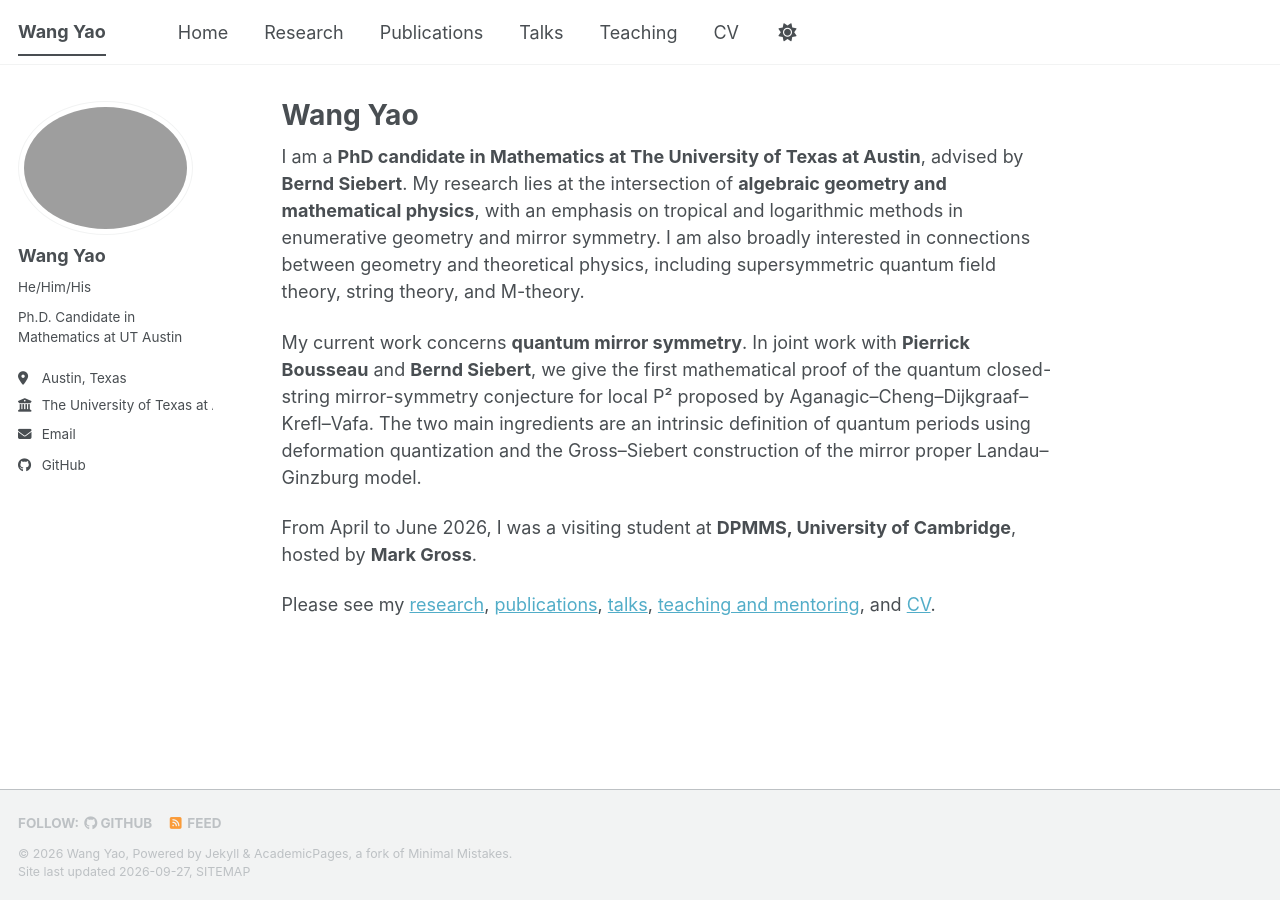
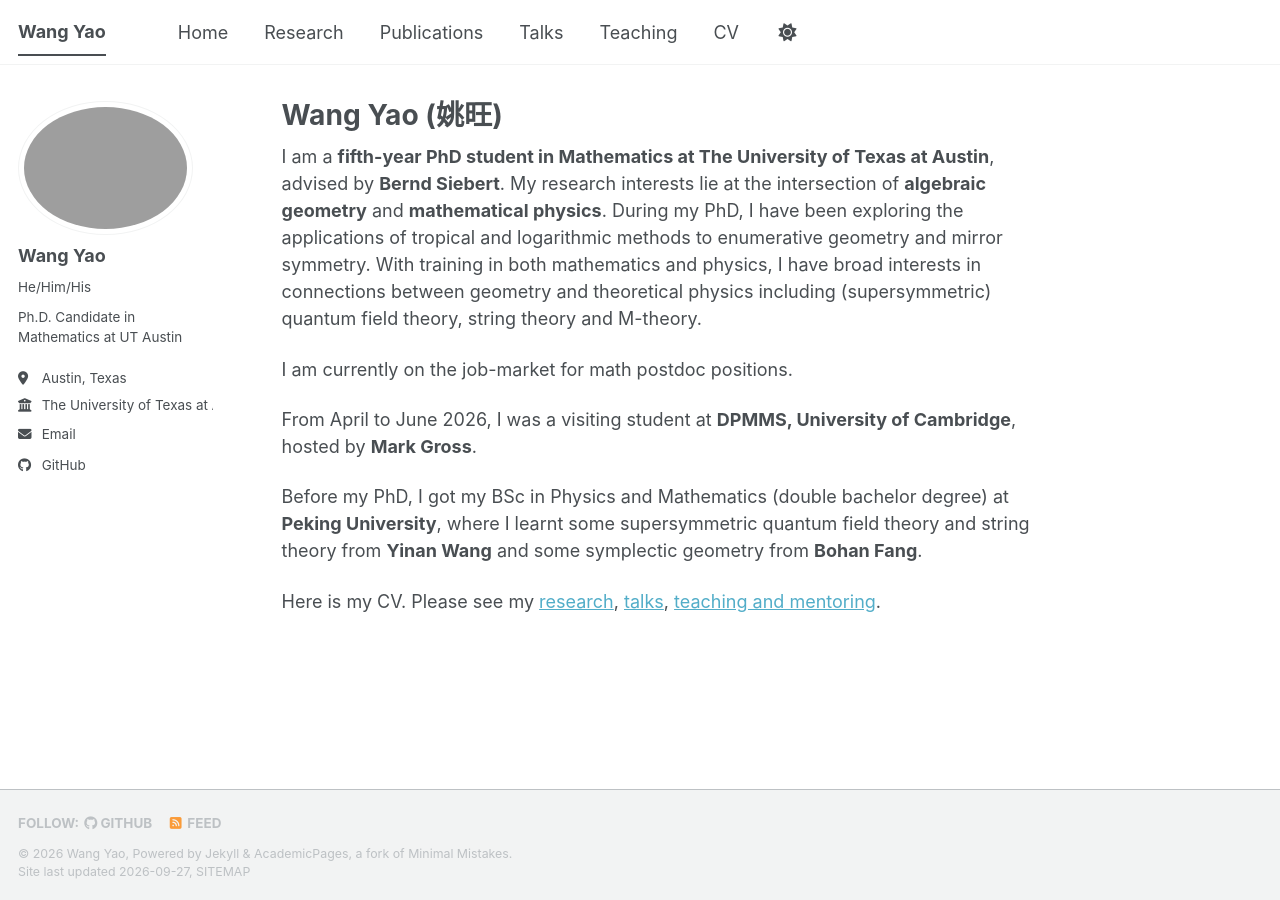
Before and after one commit to yaowang0604-git/yaowang0604-git.github.io, a Jekyll site: the page built from _pages/about.md, in a window 1280 px wide. Built offline with Jekyll 4.4.1, drawn with Linux system fonts in a browser that asks for light colours; a style sheet for code colours, icons or effects is not loaded.

Commit message:
Update about.md

```diff
--- a/_pages/about.md
+++ b/_pages/about.md
@@ -1,16 +1,18 @@
 ---
 permalink: /
-title: "Wang Yao"
+title: "Wang Yao (姚旺)"
 author_profile: true
 redirect_from:
   - /about/
   - /about.html
 ---
 
-I am a **PhD candidate in Mathematics at The University of Texas at Austin**, advised by **Bernd Siebert**. My research lies at the intersection of **algebraic geometry and mathematical physics**, with an emphasis on tropical and logarithmic methods in enumerative geometry and mirror symmetry. I am also broadly interested in connections between geometry and theoretical physics, including supersymmetric quantum field theory, string theory, and M-theory.
+I am a **fifth-year PhD student in Mathematics at The University of Texas at Austin**, advised by **Bernd Siebert**. My research interests lie at the intersection of **algebraic geometry** and **mathematical physics**. During my PhD, I have been exploring the applications of tropical and logarithmic methods to enumerative geometry and mirror symmetry. With training in both mathematics and physics, I have broad interests in connections between geometry and theoretical physics including (supersymmetric) quantum field theory, string theory and M-theory.
 
-My current work concerns **quantum mirror symmetry**. In joint work with **Pierrick Bousseau** and **Bernd Siebert**, we give the first mathematical proof of the quantum closed-string mirror-symmetry conjecture for local P² proposed by Aganagic–Cheng–Dijkgraaf–Krefl–Vafa. The two main ingredients are an intrinsic definition of quantum periods using deformation quantization and the Gross–Siebert construction of the mirror proper Landau–Ginzburg model.
+I am currently on the job-market for math postdoc positions.
 
 From April to June 2026, I was a visiting student at **DPMMS, University of Cambridge**, hosted by **Mark Gross**.
 
-Please see my [research](/research/), [publications](/publications/), [talks](/talks/), [teaching and mentoring](/teaching/), and [CV](/cv/).
+Before my PhD, I got my BSc in Physics and Mathematics (double bachelor degree) at **Peking University**, where I learnt some supersymmetric quantum field theory and string theory from **Yinan Wang** and some symplectic geometry from **Bohan Fang**.
+
+Here is my CV. Please see my [research](/research/), [talks](/talks/), [teaching and mentoring](/teaching/).
```
